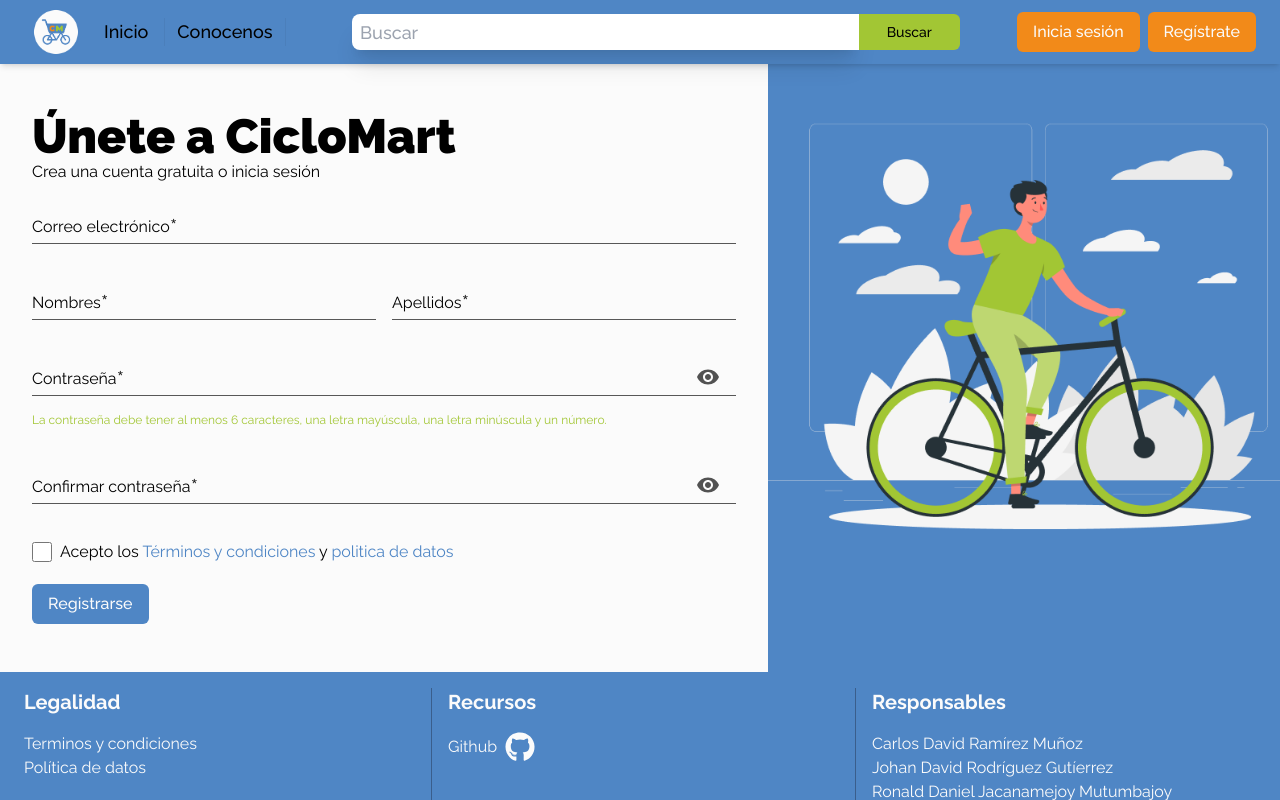
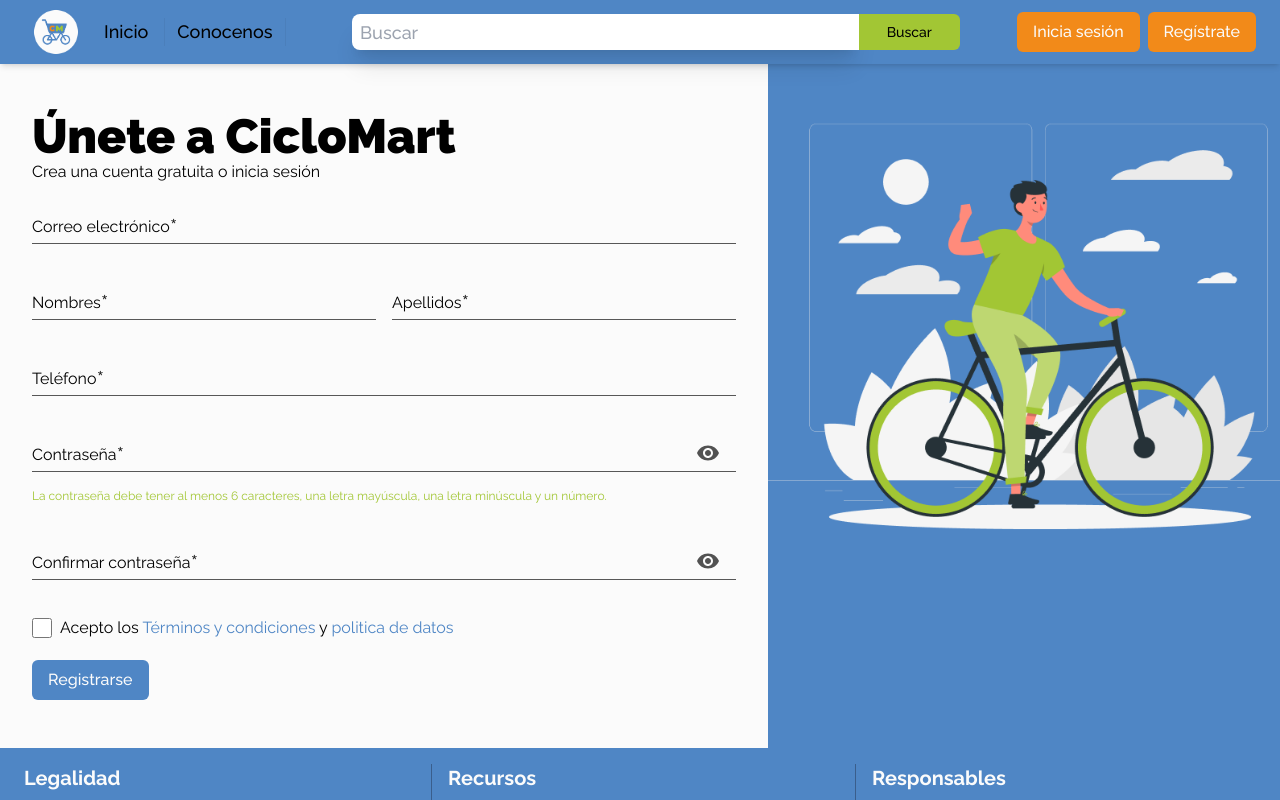
Before and after one commit to w1sec0d/ciclomart, a React (Vite) app: page /register in a window 1280 px wide. Shown: the top 800 px of the page. Built offline with nearby package versions, Linux system fonts and the light colour scheme; no server answers; what @mercadopago/sdk-react would draw is missing.

Commit message:
Adecua registro para permitir telefono

```diff
--- a/src/components/RegisterForm.jsx
+++ b/src/components/RegisterForm.jsx
@@ -10,6 +10,7 @@ import { clearLoading, setLoading } from '../store/slices/loadingSlice'
 
 const RegisterForm = () => {
   const passwordRegex = /^(?=.*\d)(?=.*[a-z])(?=.*[A-Z]).{6,}$/
+  const phoneRegex = /^[0-9]{10}$/
 
   const dispatch = useDispatch()
   const {
@@ -87,6 +88,24 @@ const RegisterForm = () => {
           />
         </div>
         <Input
+          id="telefono"
+          label="Teléfono"
+          type="telefono"
+          {...register('telefono', {
+            required: true,
+            pattern: {
+              value: phoneRegex,
+              message: 'Ingresa un número de teléfono válido de 10 dígitos',
+            },
+          })}
+        />
+        {errors.telefono && (
+          <span className="text-red-500 text-xs">
+            {errors.telefono.message}
+          </span>
+        )}
+
+        <Input
           id="password"
           label="Contraseña"
           type="password"
--- a/src/pages/CodeVerification.jsx
+++ b/src/pages/CodeVerification.jsx
@@ -31,6 +31,7 @@ const CodeVerification = () => {
             apellido: request.data.apellido,
             email: request.data.correo,
             password: request.data.password,
+            telefono: request.data.telefono,
           })
 
           if (registro) {
--- a/src/pages/ProductRating.jsx
+++ b/src/pages/ProductRating.jsx
@@ -323,13 +323,14 @@ const ProductRating = (props) => {
           </p>
 
           <div className="py-4">
-            <Button
-              type="button"
+            <a
+              href="https://wa.me/570000000000" // Reemplaza con el número de teléfono del vendedor
               className="text-center py-1 px-2 bg-primary text-white rounded"
-              to="/login"
+              target="_blank"
+              rel="noopener "
             >
               Iniciar chat
-            </Button>
+            </a>
           </div>
         </div>
       </div>
```
